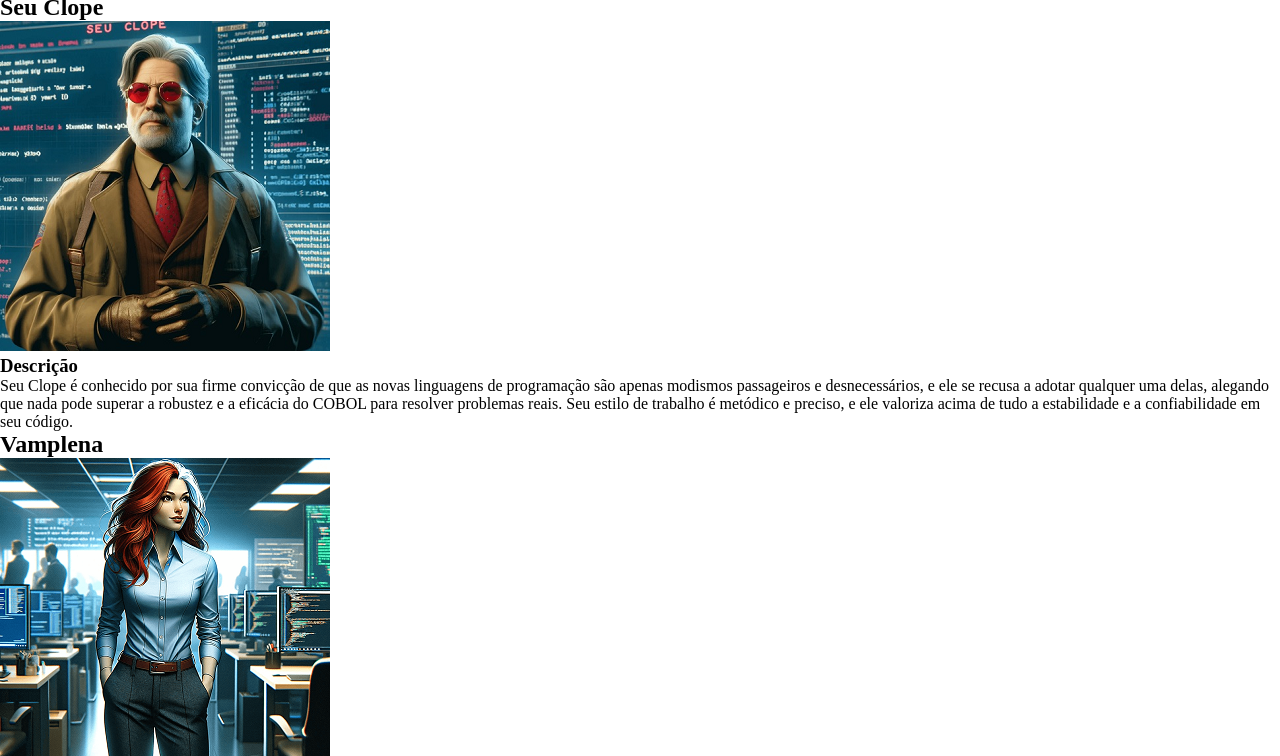
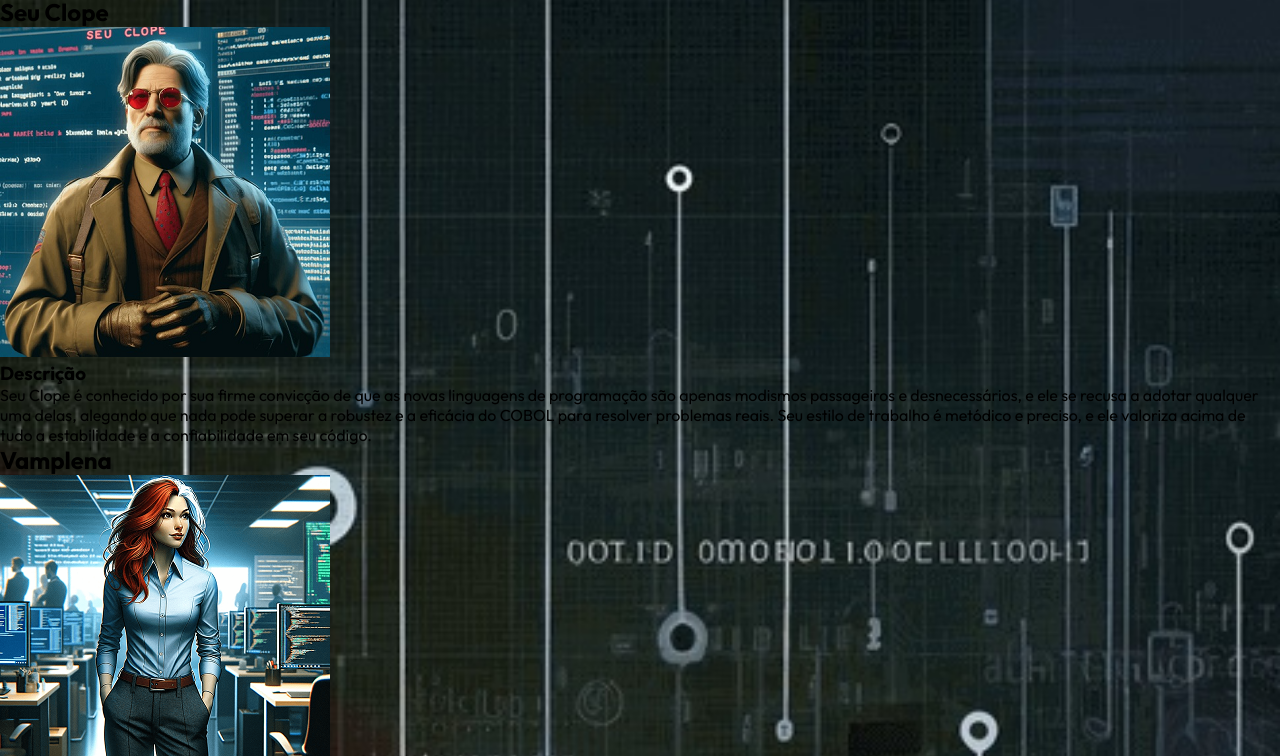
Before and after one commit to ocarlosbarros/xdevs, a plain HTML site: page index.html in a window 1280 px wide. Shown: the part 90-846 px from the top of the page. Drawn offline with Linux system fonts and the light colour scheme.

Commit message:
feat(styles.css):creates styles.css and define body rules

```diff
--- a/index.html
+++ b/index.html
@@ -10,6 +10,7 @@
     <link href="https://fonts.googleapis.com/css2?family=Outfit:wght@100..900&display=swap" rel="stylesheet">
 
     <link rel="stylesheet" href="./src/css/reset.css" />
+    <link rel="stylesheet" href="./src/css/styles.css">
 </head>
 <body>
     <header class="heading">
--- /dev/null
+++ b/src/css/styles.css
@@ -0,0 +1,7 @@
+body
+{
+    background-image: url('../images/background-base.jpg');
+    background-size: cover;
+    background-repeat: no-repeat;
+    font-family: 'Outfit', sans-serif;
+}
```
